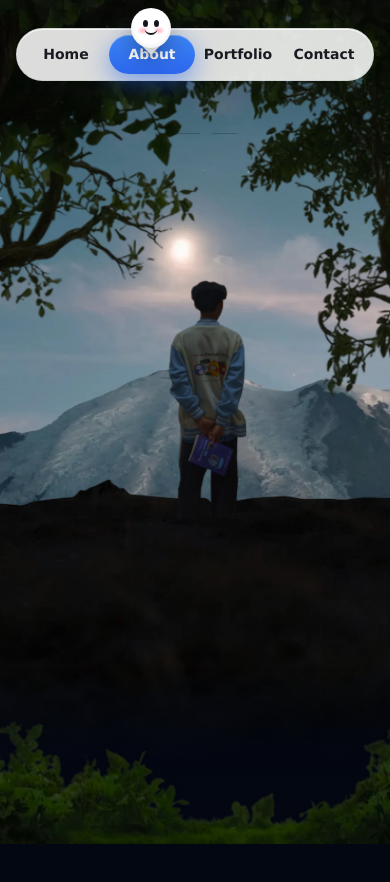
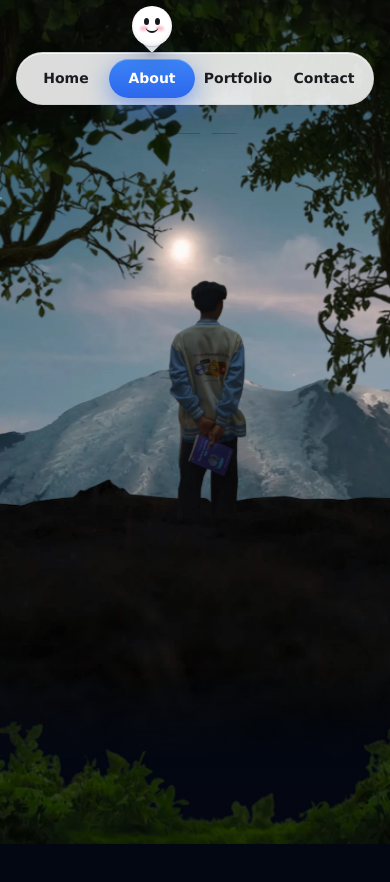
Before and after one commit to jihanfaujihan234-netizen/uzi, a React (Vite) app: page / in a window 390 px wide. Shown: the top 882 px of the page. Built offline with nearby package versions, Linux system fonts and the light colour scheme; no server answers.

Commit message:
memperbaiki bug

```diff
--- a/src/components/Nav.jsx
+++ b/src/components/Nav.jsx
@@ -37,7 +37,7 @@ export default function Nav() {
 
       let next = 'Home'
       if (probe >= contactTop) next = 'Contact'
-      else if (probe >= portfolioTop) next = 'Portfolio'
+      else if (probe >= portfolioTop) next = 'Portofolio'
       else if (probe >= aboutTop) next = 'About'
 
       setActive(current => (current === next ? current : next))
@@ -67,21 +67,45 @@ export default function Nav() {
     const pill = navRef.current
     if (!pill) return undefined
 
+    let frame = 0
+    let cancelled = false
+
     const measure = () => {
       const link = pill.querySelector(`[data-nav-id="${active}"]`)
       if (!link) return
       const pillRect = pill.getBoundingClientRect()
       const linkRect = link.getBoundingClientRect()
-      setMascotLeft(linkRect.left - pillRect.left + linkRect.width / 2)
+      const center =
+        linkRect.left - pillRect.left - pill.clientLeft + linkRect.width / 2
+      setMascotLeft(center)
+    }
+
+    const scheduleMeasure = () => {
+      cancelAnimationFrame(frame)
+      frame = requestAnimationFrame(measure)
     }
 
     measure()
-    const timeout = window.setTimeout(measure, 150)
-    window.addEventListener('resize', measure)
+
+    const link = pill.querySelector(`[data-nav-id="${active}"]`)
+    const observer = new ResizeObserver(scheduleMeasure)
+    observer.observe(pill)
+    if (link) observer.observe(link)
+
+    window.addEventListener('resize', scheduleMeasure)
+    window.addEventListener('orientationchange', scheduleMeasure)
+    document.fonts?.ready
+      .then(() => {
+        if (!cancelled) scheduleMeasure()
+      })
+      .catch(() => {})
 
     return () => {
-      window.clearTimeout(timeout)
-      window.removeEventListener('resize', measure)
+      cancelled = true
+      cancelAnimationFrame(frame)
+      observer.disconnect()
+      window.removeEventListener('resize', scheduleMeasure)
+      window.removeEventListener('orientationchange', scheduleMeasure)
     }
   }, [active])
 
--- a/src/styles/nav.css
+++ b/src/styles/nav.css
@@ -4,7 +4,7 @@
   z-index: 80;
   display: flex;
   justify-content: center;
-  padding: 44px 20px 0;
+  padding: 60px 20px 0;
   pointer-events: none;
   transition: opacity 0.3s ease;
 }
@@ -107,15 +107,31 @@ body.has-modal .site-nav {
   color: var(--col-blue);
 }
 
+.site-nav.is-light .nav-mascot-inner {
+  box-shadow:
+    0 10px 22px rgba(15, 23, 42, 0.22),
+    0 0 0 1px rgba(15, 23, 42, 0.12),
+    inset 0 -2px 4px rgba(15, 23, 42, 0.08);
+}
+
+.site-nav.is-light .mascot-tail {
+  box-shadow:
+    3px 3px 5px rgba(15, 23, 42, 0.16),
+    0 0 0 1px rgba(15, 23, 42, 0.1);
+}
+
 .nav-mascot {
   position: absolute;
-  top: -23px;
+  top: -52px;
   left: 0;
   z-index: 3;
+  display: grid;
   width: 48px;
   height: 48px;
   margin-left: -24px;
   pointer-events: none;
+  align-items: start;
+  justify-items: center;
   transition: transform 0.45s cubic-bezier(0.2, 0.8, 0.2, 1);
 }
 
@@ -210,7 +226,7 @@ body.has-modal .site-nav {
 
 @media (max-width: 760px) {
   .site-nav {
-    padding: 28px 16px 0;
+    padding: 52px 16px 0;
   }
 
   .nav-wrap {
@@ -232,7 +248,7 @@ body.has-modal .site-nav {
   }
 
   .nav-mascot {
-    top: -21px;
+    top: -47px;
     width: 44px;
     height: 44px;
     margin-left: -22px;
```
